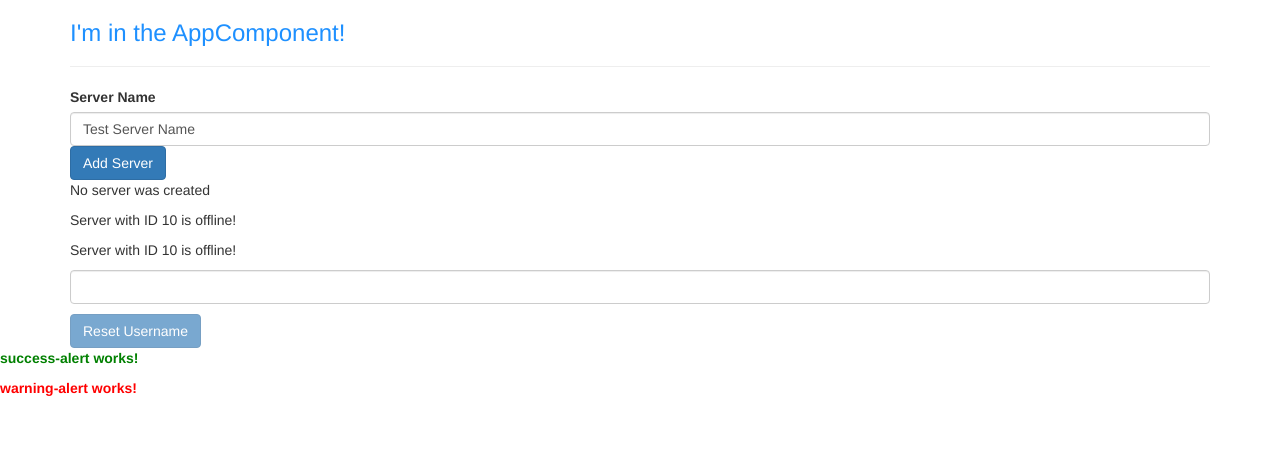
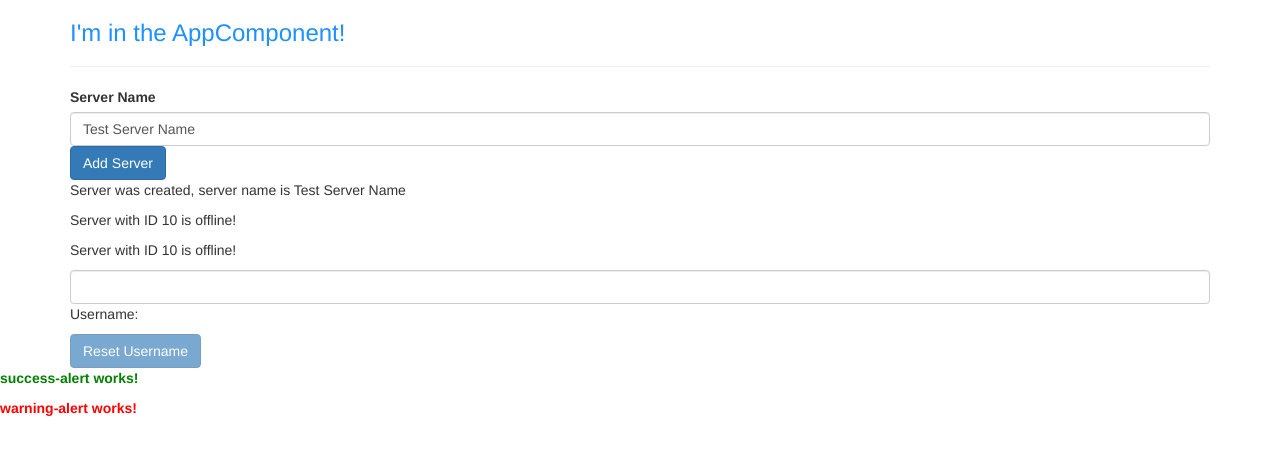
Before and after one commit to oleksandrhubachov/udemy-angular, an Angular app: page / in a window 1280 px wide. Shown: the top 454 px of the page. Built offline with nearby package versions, Linux system fonts and the light colour scheme.

Commit message:
36 - Using ngIf to Output Data Conditionally

```diff
--- a/src/app/servers/servers.component.html
+++ b/src/app/servers/servers.component.html
@@ -8,10 +8,11 @@
   [disabled]="!allowNewServer"
   (click)="onCreateServer()">Add Server</button>
 <!--<p [innerText]="allowNewServer"></p>-->
-<p>{{serverCreationStatus}}</p>
+<!--<p>{{serverCreationStatus}}</p>-->
+<p *ngIf="!!serverName">Server was created, server name is {{serverName}}</p>
 <app-server></app-server>
 <app-server></app-server>
 
 <input type="text" class="form-control" [(ngModel)]="username">
-<p>{{username}}</p>
+<p>Username: {{username}}</p>
 <button class="btn btn-primary" [disabled]="!username" (click)="resetUsername()">Reset Username</button>
```
